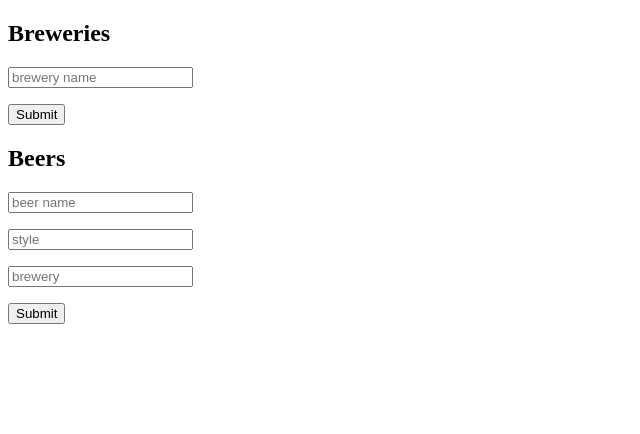
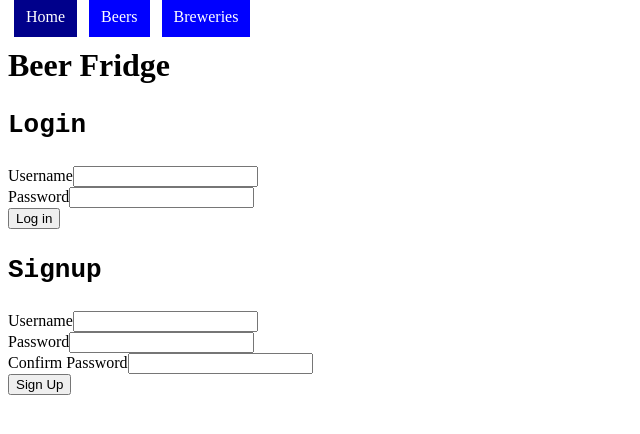
Before and after one commit to mconway890/beer-fridge-react-app, a React (Create React App) app in the folder client/: page / in a window 1280 px wide. Shown: the top 434 px of the page, without its empty margins (0-640 px from the left). Built offline with nearby package versions, Linux system fonts and the light colour scheme.

Commit message:
move navbar to app.js, render signup form on home page

```diff
--- a/client/src/App.js
+++ b/client/src/App.js
@@ -3,23 +3,25 @@ import BreweryInput from './components/BreweryInput';
 import Breweries from './components/Breweries';
 import BeerInput from './components/BeerInput';
 import Beers from './components/Beers';
+import Home from './components/Home';
+import NavBar from './components/NavBar';
+import {
+  BrowserRouter as Router,
+  Route
+} from 'react-router-dom';
 
 
 export class App extends Component {
   render() {
     return (
-      <div className="App">
-        <div>
-          <h2>Breweries</h2>
-          <BreweryInput />
-          <Breweries />
-        </div>
-        <div>
-          <h2>Beers</h2>
-          <BeerInput />
-          <Beers />
-        </div>
+      <Router>
+      <div>
+        <NavBar />
+        <Route exact path="/" component={Home} />
+        <Route exact path="/beers" component={Beers} />
+        <Route exact path="/breweries" component={Breweries} />
       </div>
+      </Router>
     );
   }
 };
--- a/client/src/components/Home.js
+++ b/client/src/components/Home.js
@@ -1,5 +1,6 @@
 import React, {Component} from 'react';
 import LoginForm from '../components/LoginForm';
+import SignupForm from '../components/SignupForm';
 
 
 class Home extends Component {
@@ -13,9 +14,13 @@ class Home extends Component {
       <div>
         <h1>Beer Fridge</h1>
         <h1>
-          <pre>LoginForm</pre>
+          <pre>Login</pre>
         </h1>
         <LoginForm onSubmit={this.login} />
+        <h1>
+          <pre>Signup</pre>
+        </h1>
+        <SignupForm onSubmit={this.signup} />
       </div>
     );
   }
```
Also changed, not shown: 1 other file (tests, documents, lock files or other folders).
